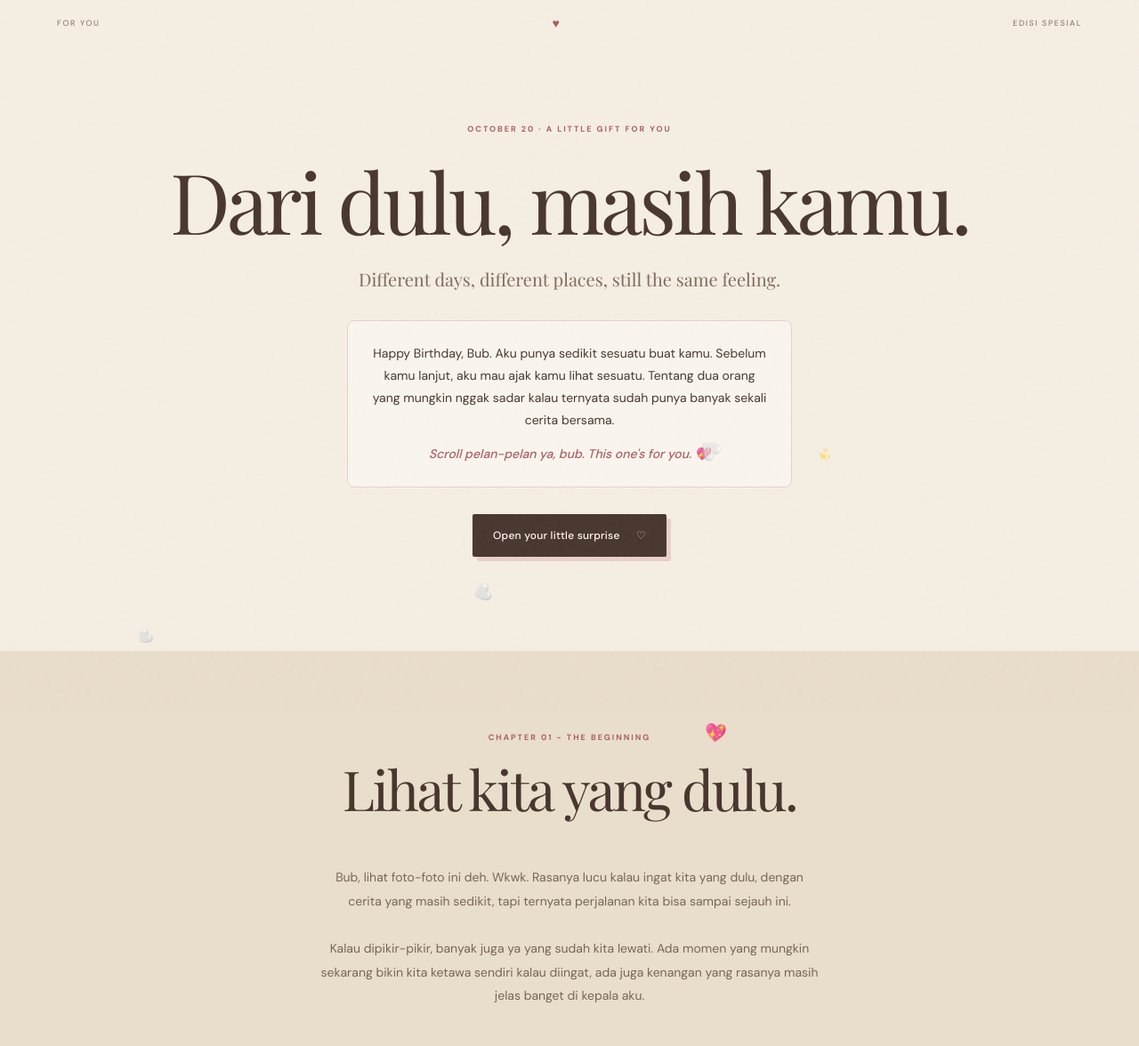
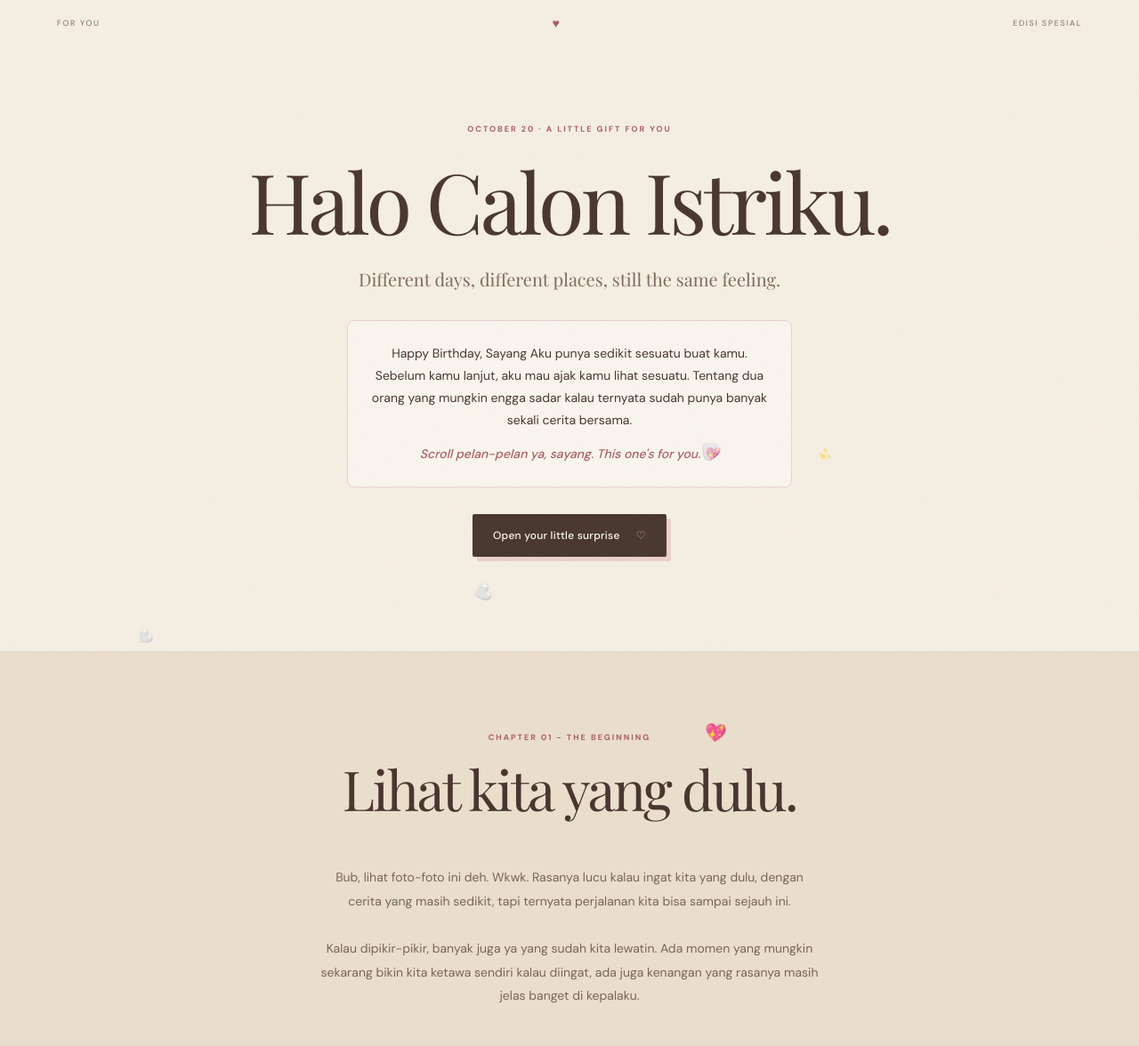
Before and after one commit to heisapitsa/wuppyu-ciodettt, a plain HTML site: page index.html in a window 1280 px wide. Shown: the top 1176 px of the page at 89% size. Drawn offline with nearby package versions, Linux system fonts and the light colour scheme; a web font is replaced by a local one.

Commit message:
Update index.html

```diff
--- a/index.html
+++ b/index.html
@@ -243,12 +243,12 @@
   <section class="hero page-section" id="hero">
 
     <div class="eyebrow reveal">OCTOBER 20 · A LITTLE GIFT FOR YOU</div>
-    <h1 class="reveal" style="transition-delay: 0.1s;">Dari dulu, masih kamu.</h1>
+    <h1 class="reveal" style="transition-delay: 0.1s;">Halo Calon Istriku.</h1>
     <p class="hero-copy reveal" style="transition-delay: 0.2s;">Different days, different places, still the same feeling.</p>
 
     <div class="intro-box reveal" style="transition-delay: 0.3s;">
-      <p>Happy Birthday, Bub. Aku punya sedikit sesuatu buat kamu. Sebelum kamu lanjut, aku mau ajak kamu lihat sesuatu. Tentang dua orang yang mungkin nggak sadar kalau ternyata sudah punya banyak sekali cerita bersama.</p>
-      <p class="highlight">Scroll pelan-pelan ya, bub. This one's for you. 💖</p>
+      <p>Happy Birthday, Sayang Aku punya sedikit sesuatu buat kamu. Sebelum kamu lanjut, aku mau ajak kamu lihat sesuatu. Tentang dua orang yang mungkin engga sadar kalau ternyata sudah punya banyak sekali cerita bersama.</p>
+      <p class="highlight">Scroll pelan-pelan ya, sayang. This one's for you. 💖</p>
     </div>
 
     <a href="#throwback" class="primary-button reveal" style="transition-delay: 0.4s;">
@@ -265,7 +265,7 @@
 
     <p class="body-copy" style="margin-bottom: 50px;">
       Bub, lihat foto-foto ini deh. Wkwk. Rasanya lucu kalau ingat kita yang dulu, dengan cerita yang masih sedikit, tapi ternyata perjalanan kita bisa sampai sejauh ini.<br><br>
-      Kalau dipikir-pikir, banyak juga ya yang sudah kita lewati. Ada momen yang mungkin sekarang bikin kita ketawa sendiri kalau diingat, ada juga kenangan yang rasanya masih jelas banget di kepala aku.
+      Kalau dipikir-pikir, banyak juga ya yang sudah kita lewatin. Ada momen yang mungkin sekarang bikin kita ketawa sendiri kalau diingat, ada juga kenangan yang rasanya masih jelas banget di kepalaku.
     </p>
 
     <!-- Photo Grid Bergaya Polaroid -->
```
